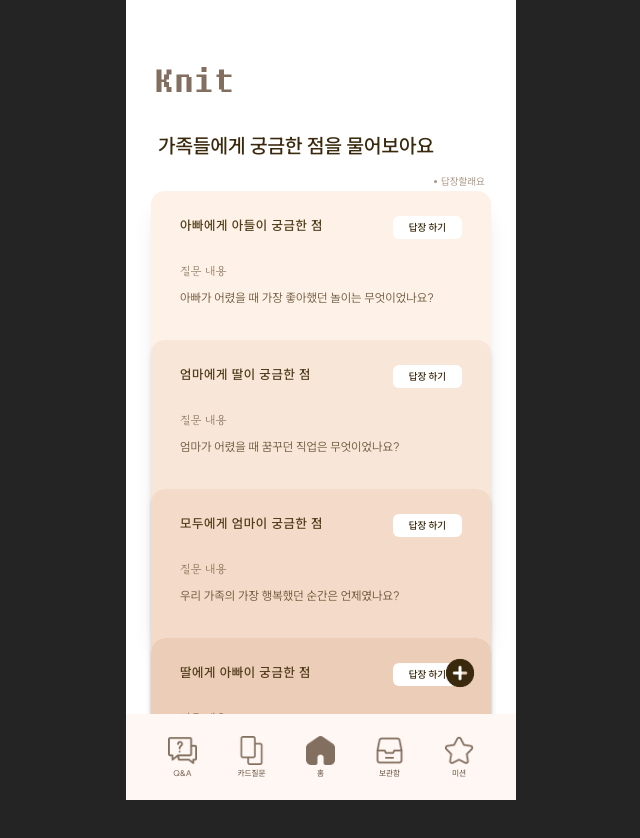
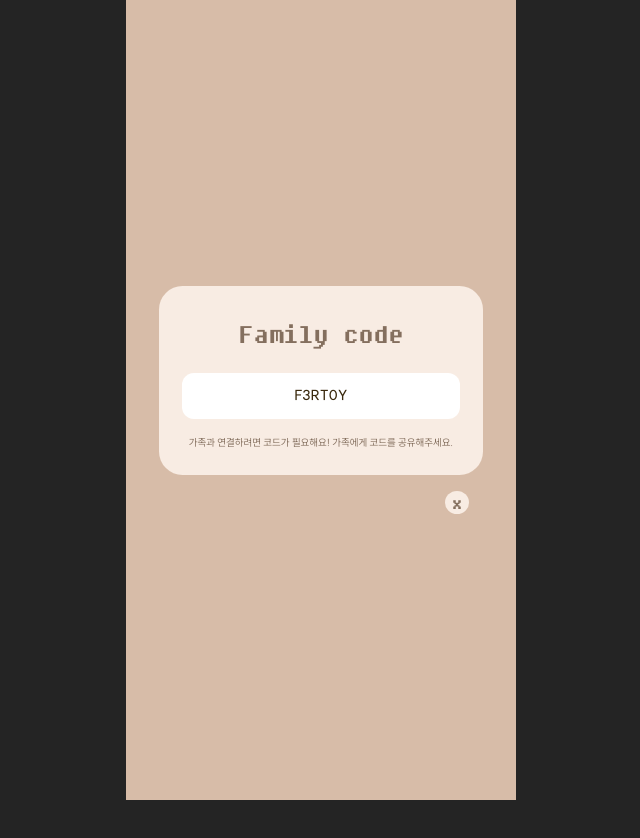
Before and after one commit to knit2025/KNIT-FE, a React (Vite) app: page /FamilyCode in a window 1280 px wide. Before the commit this address led to /question. Shown: the top 838 px of the page, without its empty margins (319-959 px from the left). Built offline with nearby package versions, Linux system fonts and the light colour scheme.

Commit message:
컴포넌트 중앙 정렬 및 닫기 버튼 추가

```diff
--- a/src/App.tsx
+++ b/src/App.tsx
@@ -26,6 +26,7 @@ import { MissionPage } from "./pages/MissionPage";
 import { TodayMissionPage } from "./pages/TodayMissionPage";
 import Login from "./pages/Login/Login";
 import SignUp from "./pages/SignUp/SignUp";
+import FamilyCode from "./pages/FamilyCode/FamilyCode";
 
 // 질문 상세 진입 시 location.state를 기대하는 기존 래퍼 (feature 코드 유지)
 function QuestionDetailWrapper() {
@@ -84,6 +85,7 @@ function App() {
         <Route path="/AddPhoto" element={<AddPhoto />} />
         <Route path="/Login" element={<Login />} />
         <Route path="/SignUp" element={<SignUp />} />
+        <Route path="/FamilyCode" element={<FamilyCode />} />
 
         {/* 404 → 기본 라우트로 */}
         <Route
--- a/src/pages/FamilyCode/FamilyCode.tsx
+++ b/src/pages/FamilyCode/FamilyCode.tsx
@@ -2,12 +2,12 @@ import React from "react";
 
 const FamilyCode: React.FC = () => {
   return (
-    <div className="w-[390px] h-screen flex flex-col items-center bg-[#D7BCA8]">
-      <div className="flex flex-col w-81 h-47.25 rounded-[1.46875rem] bg-[#F8ECE3]">
+    <div className="w-[390px] h-screen flex flex-col justify-center items-center bg-[#D7BCA8]">
+      <div className="flex flex-col justify-center items-center w-81 h-47.25 rounded-[1.46875rem] bg-[#F8ECE3] gap-4">
         <p className="text-[#846F5E] text-[1.875rem] font-roundfix">
           Family code
         </p>
-        <div className="w-69.5 h-11.5 rounded-xl bg-white]">
+        <div className="flex items-center justify-center w-69.5 h-11.5 rounded-xl bg-[#FFF]">
           <p className="text-[#3A290D] font-sans text-[0.875rem] font-semibold">
             F3RT0Y
           </p>
@@ -16,6 +16,11 @@ const FamilyCode: React.FC = () => {
           가족과 연결하려면 코드가 필요해요! 가족에게 코드를 공유해주세요.
         </p>
       </div>
+      <div className="flex w-81 justify-end mr-7">
+        <div className="flex justify-center items-center rounded-[50%] w-6 h-5.75 bg-[#F8ECE3] text-[#846F5E] text-[1.25rem] font-roundfix mt-4">
+          <p>x</p>
+        </div>
+      </div>
     </div>
   );
 };
```
